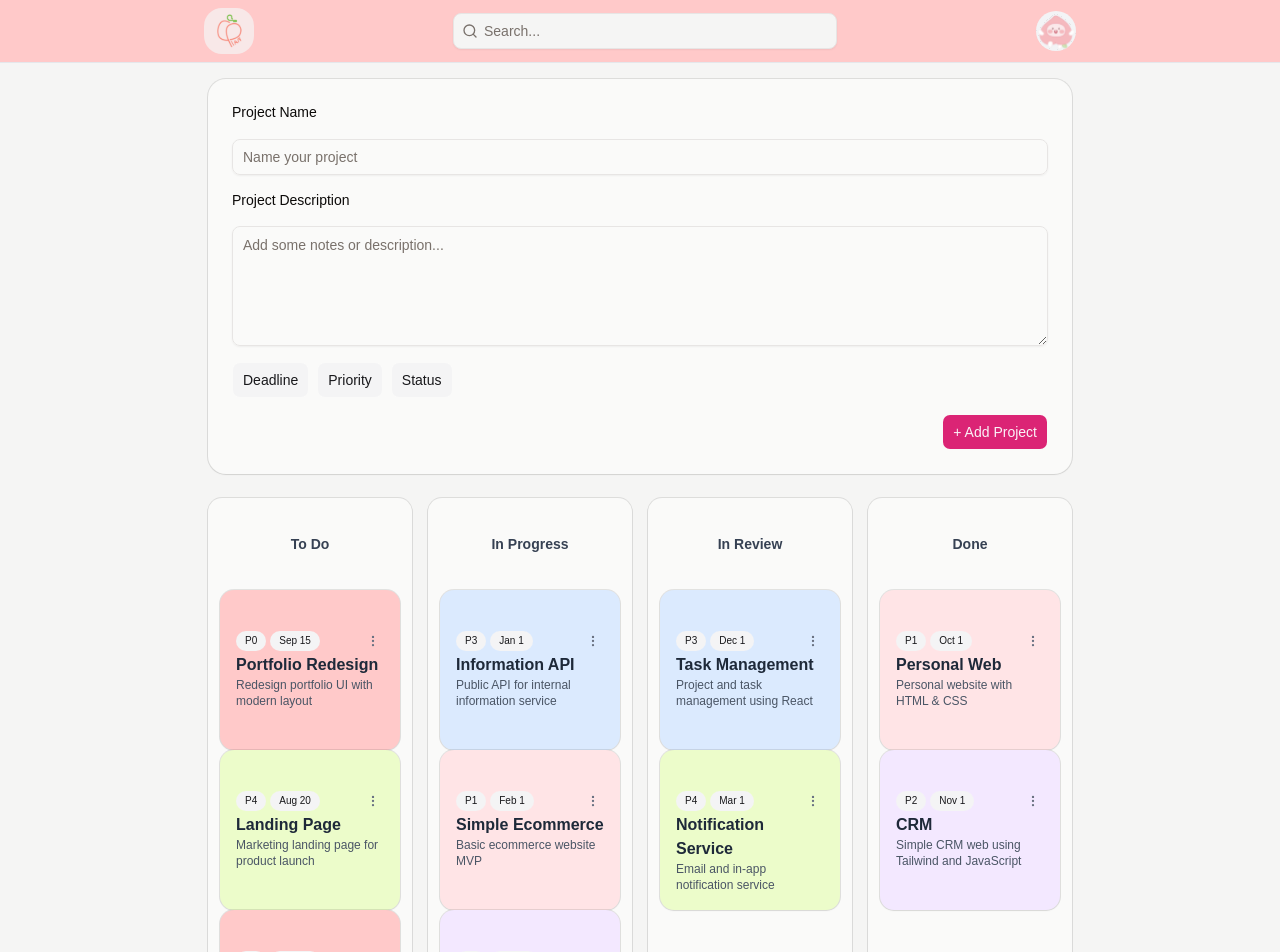
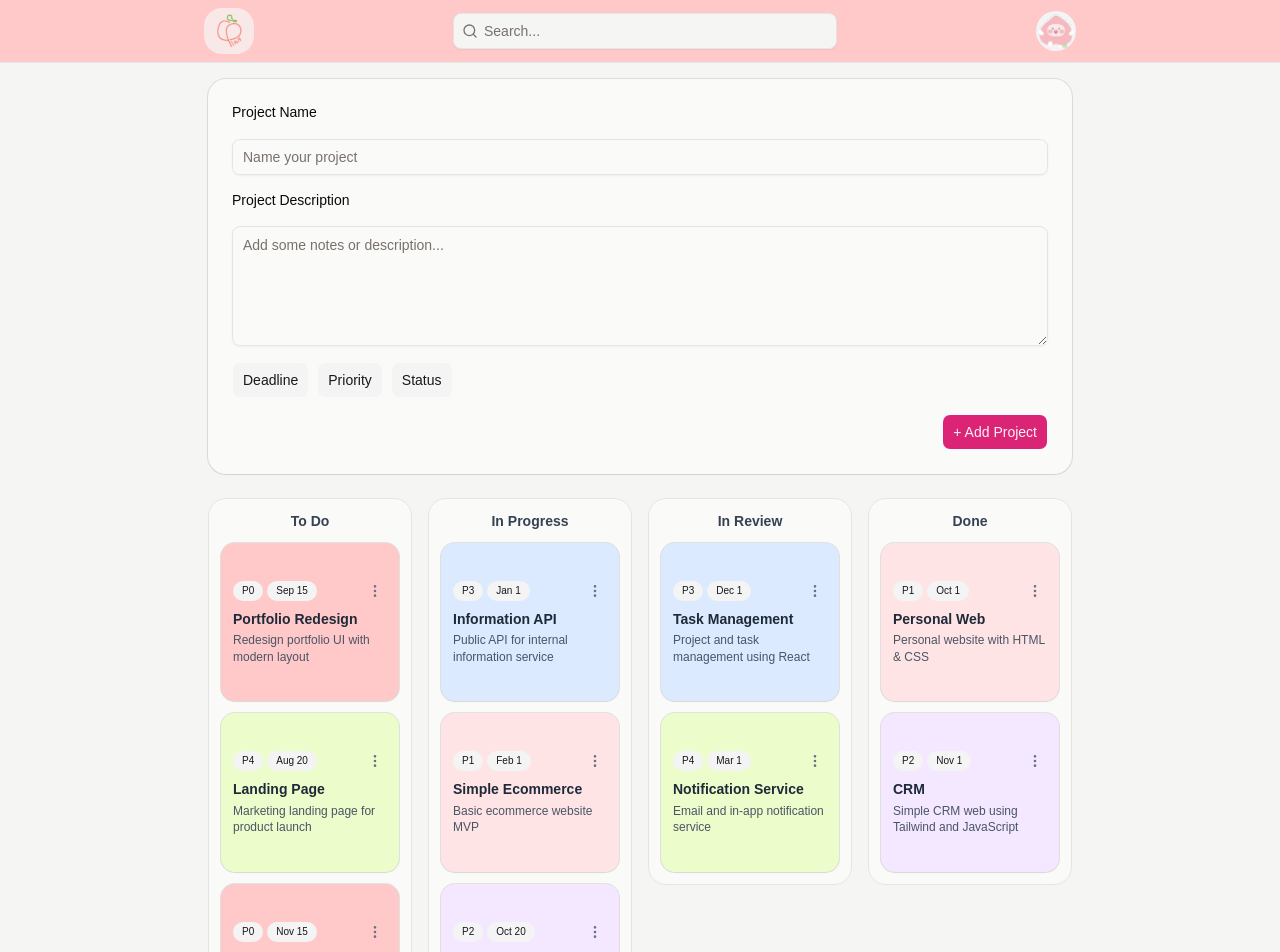
Before and after one commit to aletheaalmas/peachplan, a React (Vite) app: page / in a window 1280 px wide. Shown: the top 952 px of the page. Built offline with nearby package versions, Linux system fonts and the light colour scheme.

Commit message:
feat: refactor Projects and ProjectItem components to use updated Card and Button components

```diff
--- a/src/components/projects.tsx
+++ b/src/components/projects.tsx
@@ -2,8 +2,9 @@ import { dataProjects } from "../modules/project/data";
 import type { Project } from "../modules/project/type";
 import type { ProjectStatus } from "../modules/project/type";
 import { ProjectActions } from "./project-actions";
-import { Card, CardContent, CardHeader } from "@/components/ui/card";
+import { Card, CardContent } from "@/components/ui/card";
 import { Badge } from "@/components/ui/badge";
+import { Button } from "@/components/ui/button";
 
 const status: ProjectStatus[] = ["To Do", "In Progress", "In Review", "Done"];
 
@@ -17,17 +18,17 @@ const priorityColorMap: Record<Project["priority"], string> = {
 
 export function Projects() {
   return (
-    <div className="mt-6 grid grid-cols-4 gap-4">
+    <div className="mt-6 grid grid-cols-4 gap-4 items-start">
       {status.map((status) => (
-        <Card key={status} className="bg-stone-50">
-          <CardHeader className="p-3 pb-0">
-            <h3 className="text-center text-sm font-semibold text-gray-700">
+        <div
+          key={status}
+          className="rounded-2xl border bg-stone-50 p-3"
+        >
+          <h3 className="mb-3 text-center text-sm font-semibold text-gray-700">
             {status}
           </h3>
-          </CardHeader>
 
-          <CardContent className="space-y-3 p-3">
-            <ul>
+          <ul className="space-y-3">
             {dataProjects
               .filter((project) => project.status === status)
               .map((project) => (
@@ -36,46 +37,58 @@ export function Projects() {
                 </li>
               ))}
           </ul>
-          </CardContent>
-        </Card>
+        </div>
       ))}
     </div>
-  );
+  )
 }
 
 export function ProjectItem({ project }: { project: Project }) {
-  const projectCard = priorityColorMap[project.priority];
+  const projectCard = priorityColorMap[project.priority]
+
   return (
-    <Card className={`h-40 ${projectCard}`}>
-      <CardContent className="p-4 text-sm">
+    <Card className={`min-h-[140px] ${projectCard}`}>
+      <CardContent className="p-3">
+        {/* Header */}
         <div className="flex items-center justify-between">
           <div className="flex items-center gap-1">
-            <Badge variant="secondary" className="text-[10px]">
+            <Badge
+              variant="secondary"
+              className="px-2 py-0 text-[10px] leading-4"
+            >
               {project.priority}
             </Badge>
 
-            <Badge variant="secondary" className="text-[10px]">
+            <Badge
+              variant="secondary"
+              className="px-2 py-0 text-[10px] leading-4"
+            >
               {new Intl.DateTimeFormat("en-US", {
                 month: "short",
                 day: "numeric",
               }).format(project.dueDate)}
             </Badge>
           </div>
-          <div className="flex items-center gap-2 text-gray-500">
-            <button className="text-gray-500 hover:text-gray-800">
+
+          <Button
+            variant="ghost"
+            size="icon"
+            className="h-6 w-6"
+          >
             <ProjectActions />
-            </button>
-          </div>
+          </Button>
         </div>
 
-        <h2 className="text-base font-semibold text-gray-800">
+        {/* Title */}
+        <h2 className="mt-2 text-sm font-semibold leading-tight text-gray-800">
           {project.title}
         </h2>
 
-        <p className="line-clamp-3 text-xs text-gray-600">
+        {/* Description */}
+        <p className="mt-1 line-clamp-3 text-xs leading-snug text-gray-600">
           {project.description}
         </p>
       </CardContent>
     </Card>
-  );
+  )
 }
```
Lines whose indentation alone changed are shown as unchanged.
